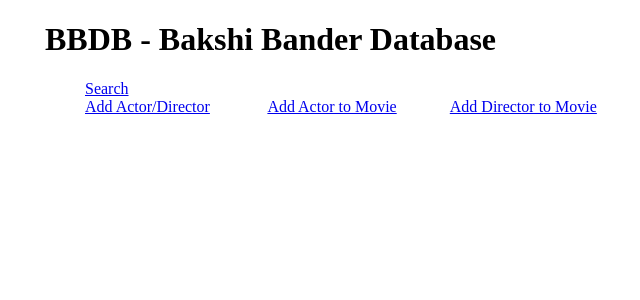
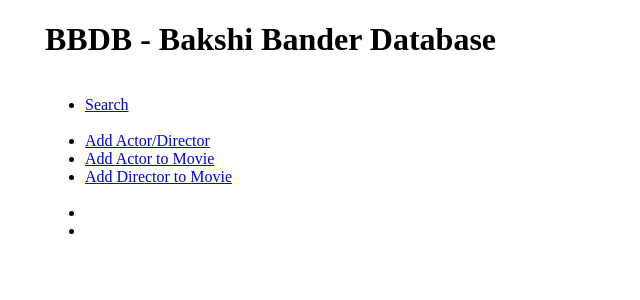
Before and after one commit to lowellbander/CS143, a PHP site: page / in a window 1280 px wide. Shown: the top 300 px of the page, without its empty margins (195-835 px from the left). Run offline with PHP 8.4, Linux system fonts and the light colour scheme.

Commit message:
Remove inline

```diff
--- a/vm-shared/index.php
+++ b/vm-shared/index.php
@@ -7,10 +7,10 @@
         		width: 800px;
         		margin: 0 auto;
         	}
-            #nav li{
+            #nav{
                 float: left;
                 width:24%;
-                display: inline;
+
             }
             .content {
                 float: right;
```
